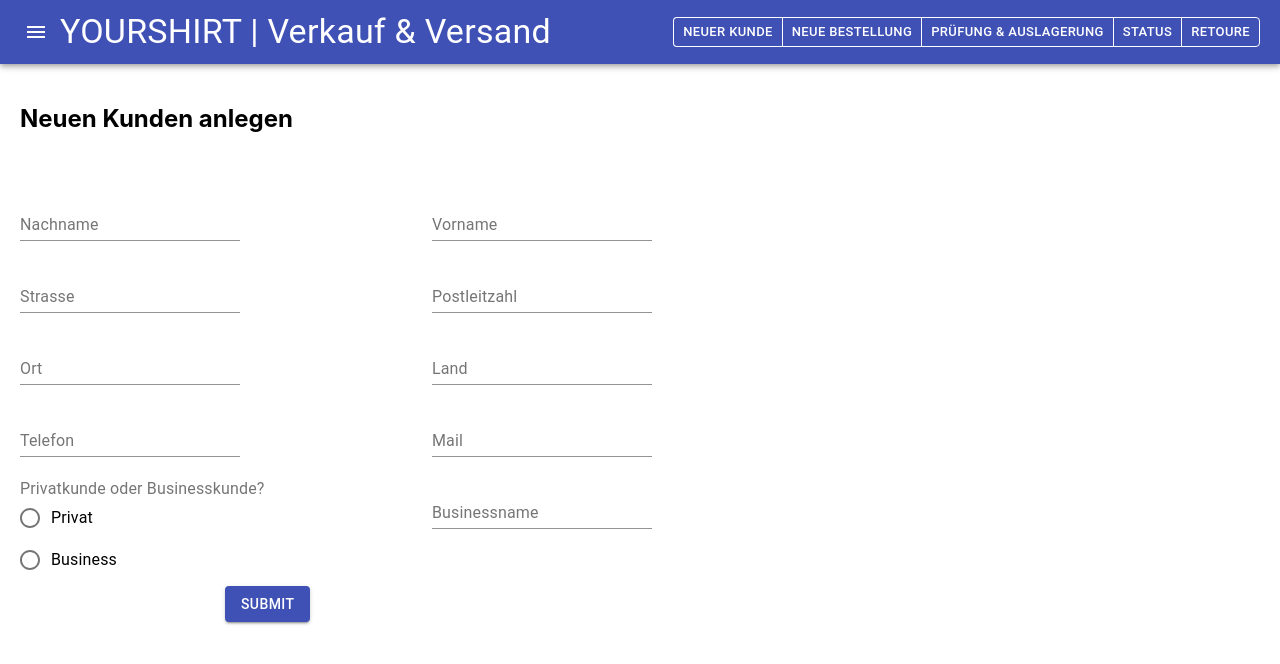
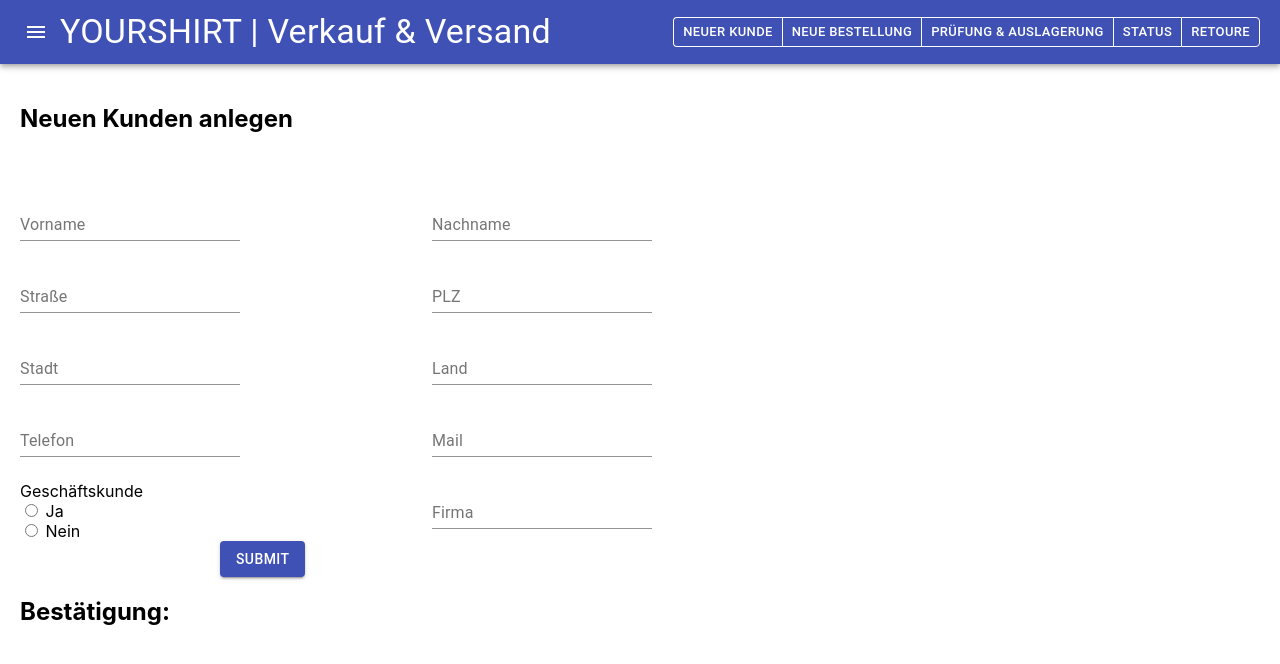
Before and after one commit to steffistae/esi__FE_verkaufversand, a React (Create React App) app: page /newcustomer in a window 1280 px wide. Shown: the top 664 px of the page. Built offline with nearby package versions, Linux system fonts and the light colour scheme.

Commit message:
update Customer

```diff
--- a/src/NewCustomer.js
+++ b/src/NewCustomer.js
@@ -1,18 +1,64 @@
-import React from 'react';
+import React, { Component } from 'react'
+import axios from 'axios'
 import './App.css';
 import Button from '@material-ui/core/Button';
 import TextField from '@material-ui/core/TextField';
 import GlobalAppBar from './components/GlobalAppBar';
 import { FormControl } from '@material-ui/core';
 import { Grid } from '@material-ui/core';
-import { FormLabel } from '@material-ui/core';
-import { RadioGroup } from '@material-ui/core';
-import { FormControlLabel } from '@material-ui/core';
 import { Radio } from '@material-ui/core';
 
-function NewCustomer() {
+class NewCustomer extends Component {
+	constructor(props) {
+		super(props)
+
+		this.state = {
+			firstName: '',
+			surName: '',
+            street: '',
+            PostCode: '',
+            city: '',
+            country: '',
+            phone: '',
+            mail: '',
+            business: true,
+			company: '',
+			response: [],
+		}
+	}
+
+	changeHandler = e => {
+		this.setState({ [e.target.name]: e.target.value })
+	}
+
+	submitHandler = e => {
+		e.preventDefault()
+		console.log(this.state)
+		this.setState({
+				business: this.state.business,
+			  })
+		axios
+			.post('https://5club7wre8.execute-api.eu-central-1.amazonaws.com/sales/addcustomer', this.state)
+
+			.then(response => {
+				console.log(response)
+			})
+			.then(response => this.setState({response}))
+			.catch(error => {
+				console.log(error)
+			})
+	}
+
+	setB2B(event) {
+        console.log(event.target.value)
+      }
+
+	render() {
+		const { firstName, surName, street, PostCode, city, country, phone, mail, business, company } = this.state
 		return (
 		<>
+		<div>
+			<form onSubmit={this.submitHandler}>
 				<div>
 					<GlobalAppBar/>
 				</div>
@@ -30,52 +76,100 @@
 					<Grid
 					container spacing={3}>
 						<Grid item xs={6} sm={6}>
-      <TextField id="lastname" label="Nachname" />
+						<TextField
+							label="Vorname"
+							type="text"
+							name="firstName"
+							value={firstName}
+							onChange={this.changeHandler} />
 						</Grid>
 						<Grid item xs={6} sm={6}>
-      <TextField id="firstname" label="Vorname" />
+						<TextField
+							label="Nachname"
+							type="text"
+							name="surName"
+							value={surName}
+							onChange={this.changeHandler} />
 						</Grid>
 						<Grid item xs={6} sm={6}>
-      <TextField id="street" label="Strasse" />
+						<TextField
+							label="Straße"
+							type="text"
+							name="street"
+							value={street}
+							onChange={this.changeHandler}/>
 						</Grid>
 						<Grid item xs={6} sm={6}>
-      <TextField id="plz" label="Postleitzahl" />
+						<TextField
+							label="PLZ"
+							type="number"
+							name="PostCode"
+							value={PostCode}
+							onChange={this.changeHandler} />
 						</Grid>
 						<Grid item xs={6} sm={6}>
-      <TextField id="city" label="Ort" />
+						<TextField
+							label="Stadt"
+							type="text"
+							name="city"
+							value={city}
+							onChange={this.changeHandler} />
 						</Grid>
 						<Grid item xs={6} sm={6}>
-      <TextField id="country" label="Land" />
+						<TextField
+							label="Land"
+							type="text"
+							name="country"
+							value={country}
+							onChange={this.changeHandler} />
 						</Grid>
 						<Grid item xs={6} sm={6}>
-      <TextField id="phone" label="Telefon" />
+						<TextField
+							label="Telefon"
+							type="text"
+							name="phone"
+							value={phone}
+							onChange={this.changeHandler} />
 						</Grid>
 						<Grid item xs={6} sm={6}>
-      <TextField id="mail" label="Mail" />
+						<TextField
+							label="Mail"
+							type="text"
+							name="mail"
+							value={mail}
+							onChange={this.changeHandler} />
 						</Grid>
-      <Grid item xs={12}  sm={6}>
-      <FormControl component="fieldset">
-        <FormLabel component="legend">Privatkunde oder Businesskunde?</FormLabel>
-        <RadioGroup aria-label="business" name="business" >
-            <FormControlLabel value="private" control={<Radio />} label="Privat" />
-            <FormControlLabel value="business" control={<Radio />} label="Business" />
-        </RadioGroup>
-        </FormControl>
+						<Grid item xs={6} sm={6}>
+						<div onChange={this.changeHandler,this.setB2B.bind(this)}> Geschäftskunde <br/>
+                            <input type="radio" value={business} name="business"/> Ja <br/>
+                            <input type="radio" value={false} name="business"/> Nein
+                        </div>
 						</Grid>
-        <Grid item xs={12} sm={6}>
-      <TextField id="businessname" label="Businessname" />
+						<Grid item xs={6} sm={6}>
+						<TextField
+							label="Firma"
+							type="text"
+							name="company"
+							value={company}
+							onChange={this.changeHandler} />
 						</Grid>
-
 					</Grid >
 					<Grid item xs={12} sm={6}>
-    <Button style={{margin:'5px'}} variant="contained" color="primary">
-        Submit
+					<Button type="submit" color="primary" variant="contained">Submit
 						</Button></Grid>
 					</Grid>
+					<div>
+						<h2>
+							Bestätigung:
+						</h2>
+					</div>
 				</FormControl>
+				</div>
+			</form>
 		</div>
 		</>
 			);
 		}
+	}
 
 export default NewCustomer;
```
Lines whose indentation alone changed are shown as unchanged.
